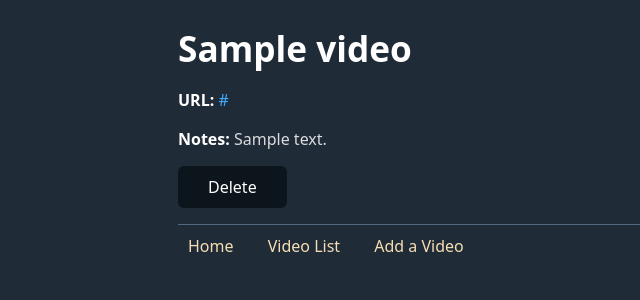
After one commit to aloubrehima/video-app, a Django app: page /video/1/ in a window 1280 px wide. The commit adds this page. Shown: the top 300 px of the page, without its empty margins (62-702 px from the left). Run offline with Django 4.2, Linux system fonts and the light colour scheme; tables that the repository leaves empty hold one stand-in row (values such as "Sample post").

Commit message:
Finished lab

```diff
--- a/video_collection/models.py
+++ b/video_collection/models.py
@@ -1,6 +1,7 @@
 from urllib import parse
 from django.db import models
 from django.core.exceptions import ValidationError
+
 
 class Video(models.Model):  # django model name
     name = models.CharField(max_length=200)
--- /dev/null
+++ b/video_collection/templates/video_collection/video_data.html
@@ -0,0 +1,15 @@
+{% extends 'video_collection/base.html' %}
+
+
+{% block content %}
+  <h1>{{ video.name }}</h1>
+  <p><strong>URL:</strong> <a href="{{ video.url }}" target="_blank">{{ video.url }}</a></p>
+  <p><strong>Notes:</strong> {{ video.notes }}</p>
+
+  <!-- Optional: Delete Button -->
+  <form action="{% url 'delete_video' video.id %}" method="post">
+    {% csrf_token %}
+    <input type="submit" value="Delete" />
+  </form>
+
+{% endblock %}
--- a/video_collection/templates/video_collection/video_list.html
+++ b/video_collection/templates/video_collection/video_list.html
@@ -20,7 +20,7 @@
 {% for video in videos %}
 
     <div>
-        <h3>{{ video.name }}</h3>
+        <h3><a href="{% url 'video_data' video.id %}">{{ video.name }}</a></h3>
         <p>{{ video.notes }}</p>
         <iframe width="420" height="315" src="https://youtube.com/embed/{{video.video_id}}"></iframe>
         <p><a href="{{video.url}}">{{ video.url }}</a></p>
--- a/video_collection/urls.py
+++ b/video_collection/urls.py
@@ -4,5 +4,7 @@ from . import views
 urlpatterns = [
     path('', views.home, name='home'),
     path('add', views.add, name='add_video'),
-    path('video_list', views.video_list, name='video_list')
+    path('video_list', views.video_list, name='video_list'),
+    path('video/<int:video_id>/', views.video_data, name='video_data'),
+    path('video/delete/<int:video_id>/', views.delete_video, name='delete_video'),
 ]
--- a/video_collection/views.py
+++ b/video_collection/views.py
@@ -1,4 +1,4 @@
-from django.shortcuts import render, redirect
+from django.shortcuts import render, redirect, get_object_or_404
 from django.contrib import messages
 from django.core.exceptions import ValidationError
 from django.db import IntegrityError
@@ -44,3 +44,14 @@ def video_list(request):
         videos = Video.objects.order_by(Lower('name'))
 
     return render(request, 'video_collection/video_list.html', {'videos': videos, 'search_form': search_form})
+
+
+def video_data(request, video_id):
+    video = get_object_or_404(Video, pk=video_id)
+    return render(request, 'video_collection/video_data.html', {'video': video})
+
+
+def delete_video(request, video_id):
+    video = get_object_or_404(Video, pk=video_id)
+    video.delete()
+    return redirect('video_list')
```
Also changed, not shown: video_collection/tests.py (+14 -0 lines).
